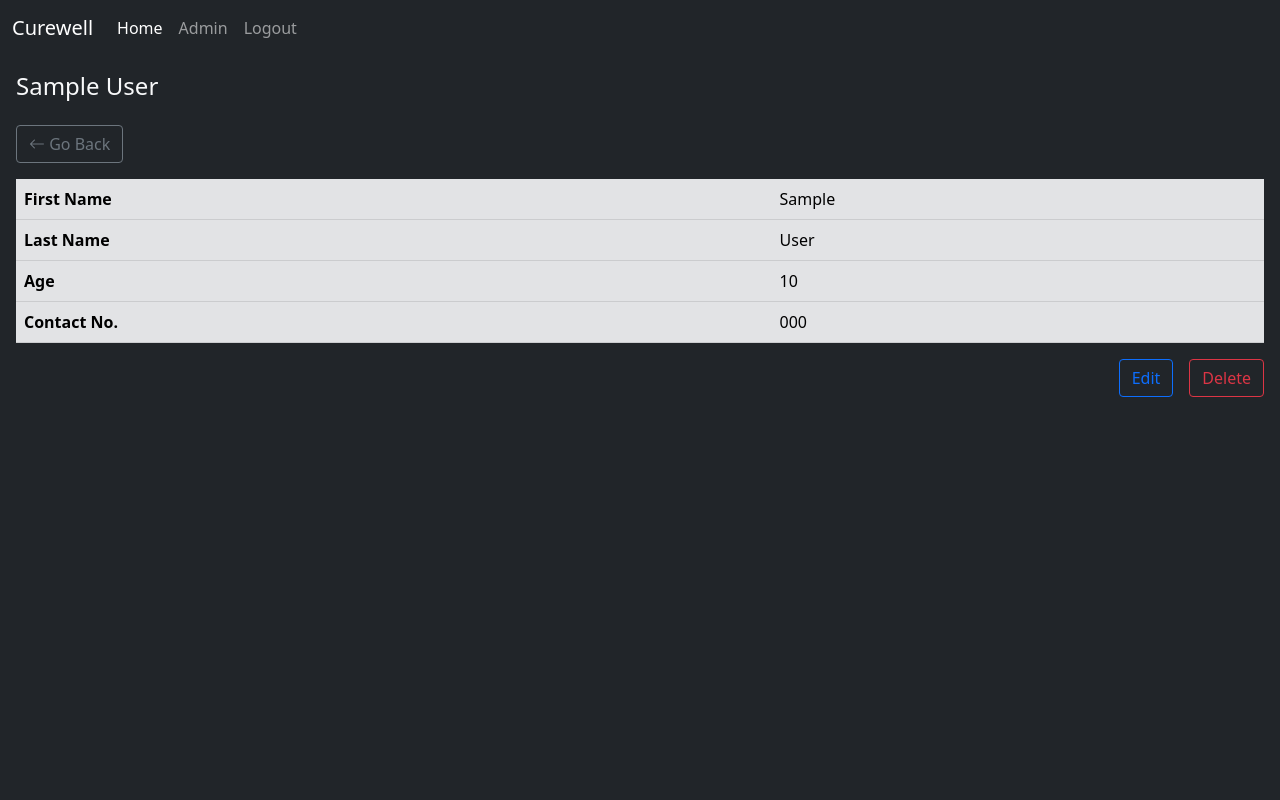
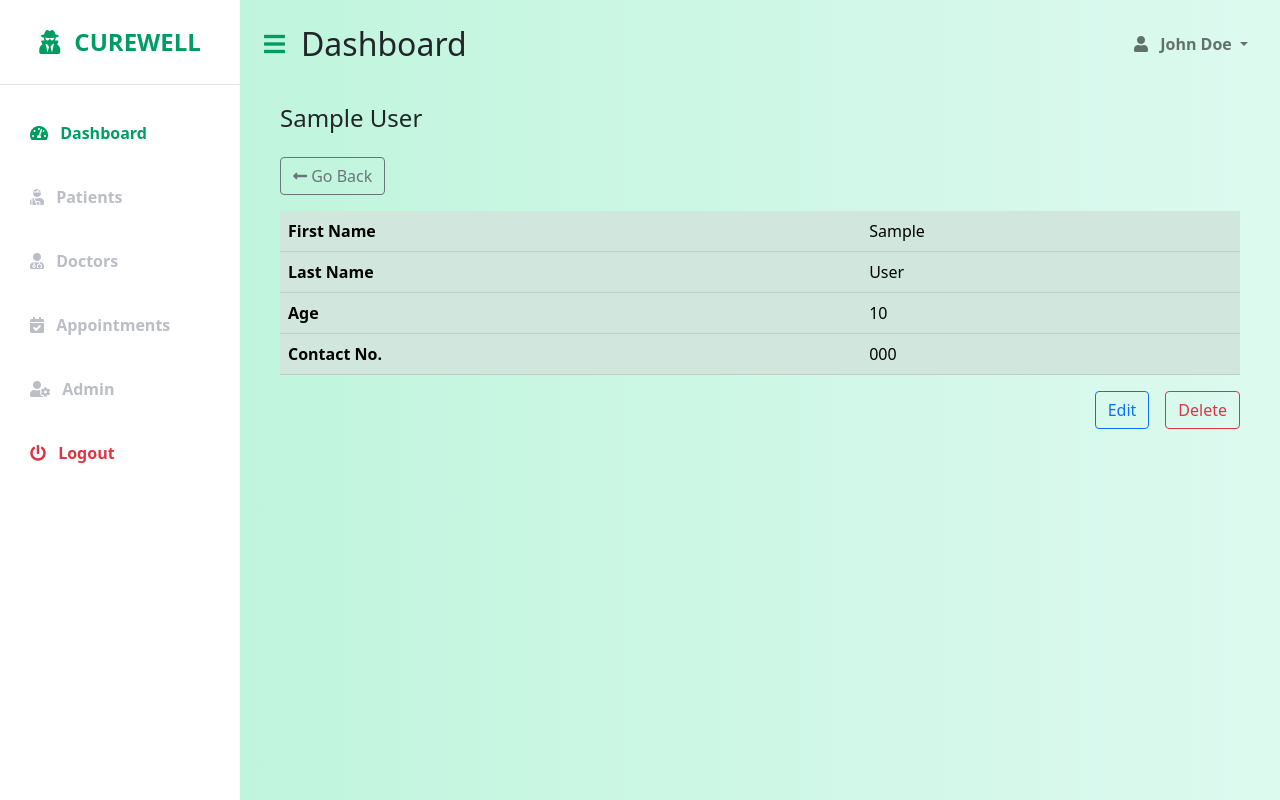
Before and after one commit to Curewell-Homeo-Clinic/admin-system, a Django app: page /patient/1/ in a window 1280 px wide. Run offline with Django 3.2, Linux system fonts and the light colour scheme; a user stored in the database is signed in; tables that the repository leaves empty hold one stand-in row (values such as "Sample post"); some libraries are stand-ins or nearby versions.

Commit message:
feat: implemented sidebar

```diff
--- /dev/null
+++ b/static/css/styles.css
@@ -0,0 +1,95 @@
+:root {
+  --main-bg-color: #009d63;
+  --main-text-color: #009d63;
+  --second-text-color: #bbbec5;
+  --second-bg-color: #c1efde;
+}
+
+.primary-text {
+  color: var(--main-text-color);
+}
+
+.second-text {
+  color: var(--second-text-color);
+}
+
+.primary-bg {
+  background-color: var(--main-bg-color);
+}
+
+.secondary-bg {
+  background-color: var(--second-bg-color);
+}
+
+.rounded-full {
+  border-radius: 100%;
+}
+
+#wrapper {
+  overflow-x: hidden;
+  background-image: linear-gradient(
+    to right,
+    #baf3d7,
+    #c2f5de,
+    #cbf7e4,
+    #d4f8ea,
+    #ddfaef
+  );
+}
+
+#sidebar-wrapper {
+  min-height: 100vh;
+  margin-left: -15rem;
+  -webkit-transition: margin 0.25s ease-out;
+  -moz-transition: margin 0.25s ease-out;
+  -o-transition: margin 0.25s ease-out;
+  transition: margin 0.25s ease-out;
+}
+
+#sidebar-wrapper .sidebar-heading {
+  padding: 0.875rem 1.25rem;
+  font-size: 1.2rem;
+}
+
+#sidebar-wrapper .list-group {
+  width: 15rem;
+}
+
+#page-content-wrapper {
+  min-width: 100vw;
+}
+
+#wrapper.toggled #sidebar-wrapper {
+  margin-left: 0;
+}
+
+#menu-toggle {
+  cursor: pointer;
+}
+
+.list-group-item {
+  border: none;
+  padding: 20px 30px;
+}
+
+.list-group-item.active {
+  background-color: transparent;
+  color: var(--main-text-color);
+  font-weight: bold;
+  border: none;
+}
+
+@media (min-width: 768px) {
+  #sidebar-wrapper {
+    margin-left: 0;
+  }
+
+  #page-content-wrapper {
+    min-width: 0;
+    width: 100%;
+  }
+
+  #wrapper.toggled #sidebar-wrapper {
+    margin-left: -15rem;
+  }
+}
--- /dev/null
+++ b/static/js/script.js
@@ -0,0 +1,6 @@
+let el = document.getElementById("wrapper");
+let toggleButton = document.getElementById("menu-toggle");
+
+toggleButton.onclick = function () {
+	el.classList.toggle("toggled");
+};
--- a/templates/appointments/appointment_detail.html
+++ b/templates/appointments/appointment_detail.html
@@ -10,10 +10,10 @@
 	<h4>Appointment</h4>
 </div>
 
-{% include 'back_button.html' %}
+{% include 'components/back_button.html' %}
 
 <div class="p-3">
-	<table class="table table-secondary table-hover">
+	<table class="table table-success table-hover">
 		<tr>
 			<th>Patient Name</th>
 			<td>
--- a/templates/appointments/appointments_list.html
+++ b/templates/appointments/appointments_list.html
@@ -10,7 +10,7 @@
 {% include './appointment_list_utility_bar.html' %}
 
 <div class="p-3">
-	<table class="table table-hover table-secondary">
+	<table class="table table-hover table-success">
 		<thead>
 			<tr>
 				<th scope="col">S.No.</th>
--- a/templates/base.html
+++ b/templates/base.html
@@ -1,3 +1,4 @@
+{% load static %}
 <!DOCTYPE html>
 <html lang="en">
 
@@ -8,14 +9,27 @@
 	<link href="https://cdn.jsdelivr.net/npm/bootstrap@5.1.3/dist/css/bootstrap.min.css" rel="stylesheet"
 		integrity="sha384-1BmE4kWBq78iYhFldvKuhfTAU6auU8tT94WrHftjDbrCEXSU1oBoqyl2QvZ6jIW3" crossorigin="anonymous" />
 	<link rel="stylesheet" href="https://cdn.jsdelivr.net/npm/bootstrap-icons@1.7.1/font/bootstrap-icons.css">
+	<link rel="stylesheet" href="https://cdnjs.cloudflare.com/ajax/libs/font-awesome/5.15.3/css/all.min.css" />
+	<link rel="stylesheet" href="{% static 'css/styles.css' %}">
 	<title>{% block title %}{% endblock %} | Curewell</title>
 </head>
 
-<body class="bg-dark text-light">
-	{% include 'navbar.html' %} {% block body %}{% endblock %}
+<body>
+	<div class="d-flex" id="wrapper">
+		{% include 'components/sidebar.html' %}
+		<div id="page-content-wrapper">
+			{% include 'components/navbar.html' %}
+			<div class="container-fluid px-4">
+				{% block body %}{% endblock %}
+			</div>
+		</div>
+	</div>
+
 	<script src="https://cdn.jsdelivr.net/npm/bootstrap@5.1.3/dist/js/bootstrap.bundle.min.js"
 		integrity="sha384-ka7Sk0Gln4gmtz2MlQnikT1wXgYsOg+OMhuP+IlRH9sENBO0LRn5q+8nbTov4+1p"
 		crossorigin="anonymous"></script>
+
+	<script src="{% static 'js/script.js' %}"></script>
 </body>
 
 </html>
--- a/templates/back_button.html
+++ b/templates/components/back_button.html
@@ -1,7 +1,7 @@
 <div class="mx-3 d-grid gap-2 d-md-flex justify-content-md-start">
 	<a role="button" onclick="window.history.back();" href="{{ patient_edit }}"
 		class="btn btn-outline-secondary me-md-2">
-		<i class="bi bi-arrow-left"></i>
+		<i class="fas fa-long-arrow-alt-left"></i>
 		Go Back
 	</a>
 </div>
--- /dev/null
+++ b/templates/components/navbar.html
@@ -0,0 +1,29 @@
+<nav class="navbar navbar-expand-lg navbar-light bg-transparent py-4 px-4">
+	<div class="d-flex align-items-center">
+		<!-- <i class="fas fa-align-left primary-text fs-4 me-3" id="menu-toggle"></i> -->
+		<i class="fas fa-bars fa-align-left primary-text fs-4 me-3" id="menu-toggle"></i>
+		<h2 class="fs-2 m-0">Dashboard</h2>
+	</div>
+
+	<button class="navbar-toggler" type="button" data-bs-toggle="collapse" data-bs-target="#navbarSupportedContent"
+		aria-controls="navbarSupportedContent" aria-expanded="false" aria-label="Toggle navigation">
+		<span class="navbar-toggler-icon"></span>
+	</button>
+
+	<div class="collapse navbar-collapse" id="navbarSupportedContent">
+		<ul class="navbar-nav ms-auto mb-2 mb-lg-0">
+			<li class="nav-item dropdown">
+				<a class="nav-link dropdown-toggle second-text fw-bold" href="#" id="navbarDropdown" role="button"
+					data-bs-toggle="dropdown" aria-expanded="false">
+					<i class="fas fa-user me-2"></i>
+					John Doe
+				</a>
+				<ul class="dropdown-menu" aria-labelledby="navbarDropdown">
+					<li><a class="dropdown-item" href="#">Profile</a></li>
+					<li><a class="dropdown-item" href="#">Settings</a></li>
+					<li><a class="dropdown-item" href="#">Logout</a></li>
+				</ul>
+			</li>
+		</ul>
+	</div>
+</nav>
--- /dev/null
+++ b/templates/components/sidebar.html
@@ -0,0 +1,32 @@
+<div class="bg-white" id="sidebar-wrapper">
+	<div class="sidebar-heading text-center py-4 primary-text fs-4 fw-bold text-uppercase border-bottom">
+		<i class="fas fa-user-secret me-2"></i>
+		Curewell
+	</div>
+	<div class="list-group list-group-flush my-3">
+		<a href="/" class="list-group-item list-group-item-action bg-transparent second-text active">
+			<i class="fas fa-tachometer-alt me-2"></i>
+			Dashboard
+		</a>
+		<a href="/patients/" class="list-group-item list-group-item-action bg-transparent second-text fw-bold">
+			<i class="fas fa-user-injured me-2"></i>
+			Patients
+		</a>
+		<a href="/doctors/" class="list-group-item list-group-item-action bg-transparent second-text fw-bold">
+			<i class="fas fa-user-md me-2"></i>
+			Doctors
+		</a>
+		<a href="/appointments/" class="list-group-item list-group-item-action bg-transparent second-text fw-bold">
+			<i class="fas fa-calendar-check me-2"></i>
+			Appointments
+		</a>
+		<a href="/admin/" class="list-group-item list-group-item-action bg-transparent second-text fw-bold">
+			<i class="fas fa-user-cog me-2"></i>
+			Admin
+		</a>
+		<a href="/admin/logout/" class="list-group-item list-group-item-action bg-transparent text-danger fw-bold">
+			<i class="fas fa-power-off me-2"></i>
+			Logout
+		</a>
+	</div>
+</div>
--- a/templates/navbar.html
+++ /dev/null
@@ -1,22 +0,0 @@
-<nav class="navbar navbar-expand-lg navbar-dark bg-dark">
-	<div class="container-fluid">
-		<a class="navbar-brand" href="/">Curewell</a>
-		<button class="navbar-toggler" type="button" data-bs-toggle="collapse" data-bs-target="#navbarSupportedContent"
-			aria-controls="navbarSupportedContent" aria-expanded="false" aria-label="Toggle navigation">
-			<span class="navbar-toggler-icon"></span>
-		</button>
-		<div class="collapse navbar-collapse" id="navbarSupportedContent">
-			<ul class="navbar-nav me-auto mb-2 mb-lg-0">
-				<li class="nav-item">
-					<a class="nav-link active" aria-current="page" href="/">Home</a>
-				</li>
-				<li class="nav-item">
-					<a class="nav-link" href="/admin">Admin</a>
-				</li>
-				<li class="nav-item">
-					<a class="nav-link" href="/admin/logout/">Logout</a>
-				</li>
-			</ul>
-		</div>
-	</div>
-</nav>
--- a/templates/patients/patient_detail.html
+++ b/templates/patients/patient_detail.html
@@ -10,10 +10,10 @@
 	<h4>{{ patient.first_name }} {{ patient.last_name }}</h4>
 </div>
 
-{% include 'back_button.html' %}
+{% include 'components/back_button.html' %}
 
 <div class="p-3">
-	<table class="table table-secondary table-hover">
+	<table class="table table-success table-hover">
 		<tr>
 			<th>First Name</th>
 			<td>{{ patient.first_name }}</td>
--- a/templates/patients/patient_list.html
+++ b/templates/patients/patient_list.html
@@ -12,7 +12,7 @@
 {% include './list_page_utility_bar.html' %}
 
 <div class="p-3">
-	<table class="table table-hover table-secondary">
+	<table class="table table-hover table-success">
 		<thead>
 			<tr>
 				<th scope="col">S.No.</th>
```
Also changed, not shown: patient_management_system/settings.py (+9 -0 lines).
